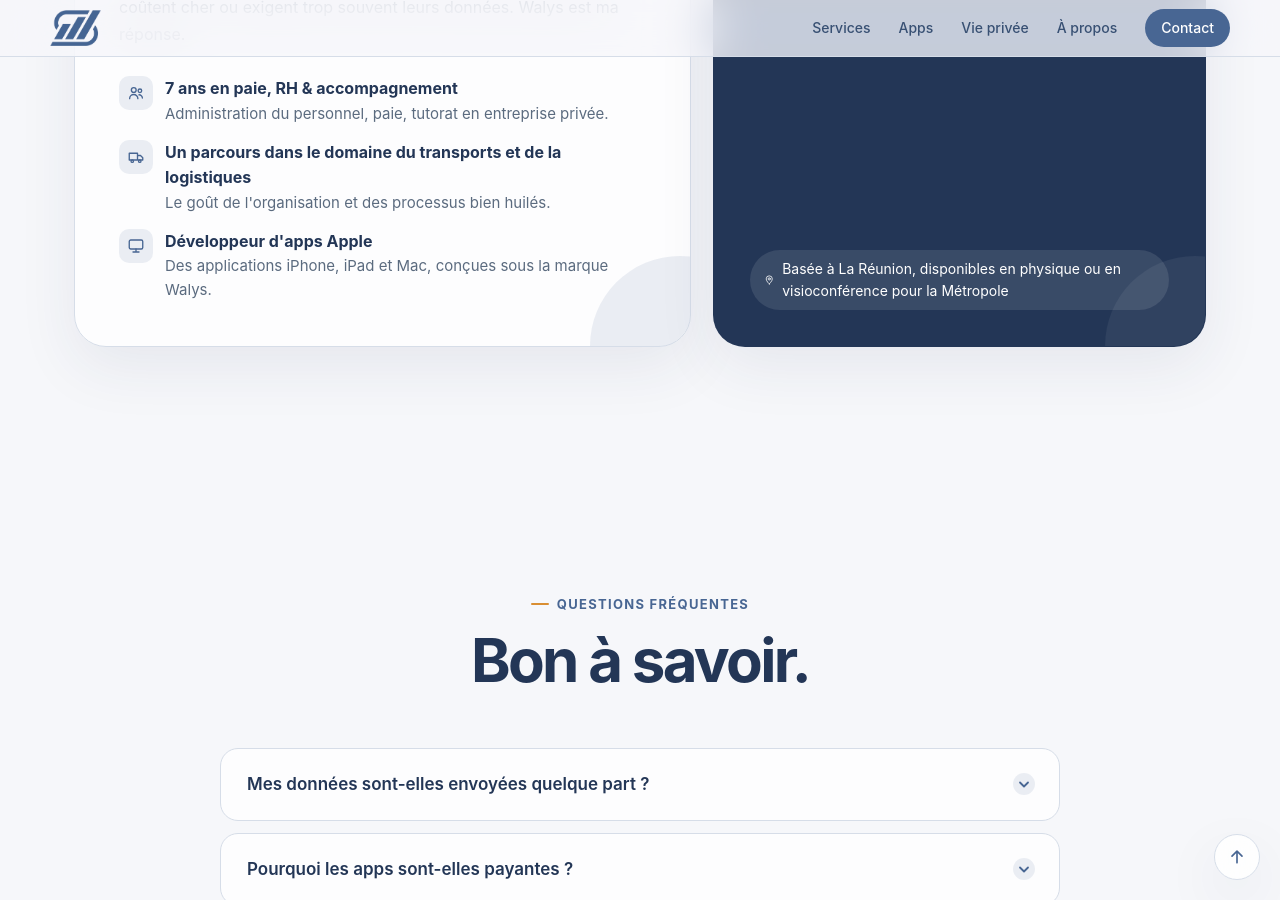
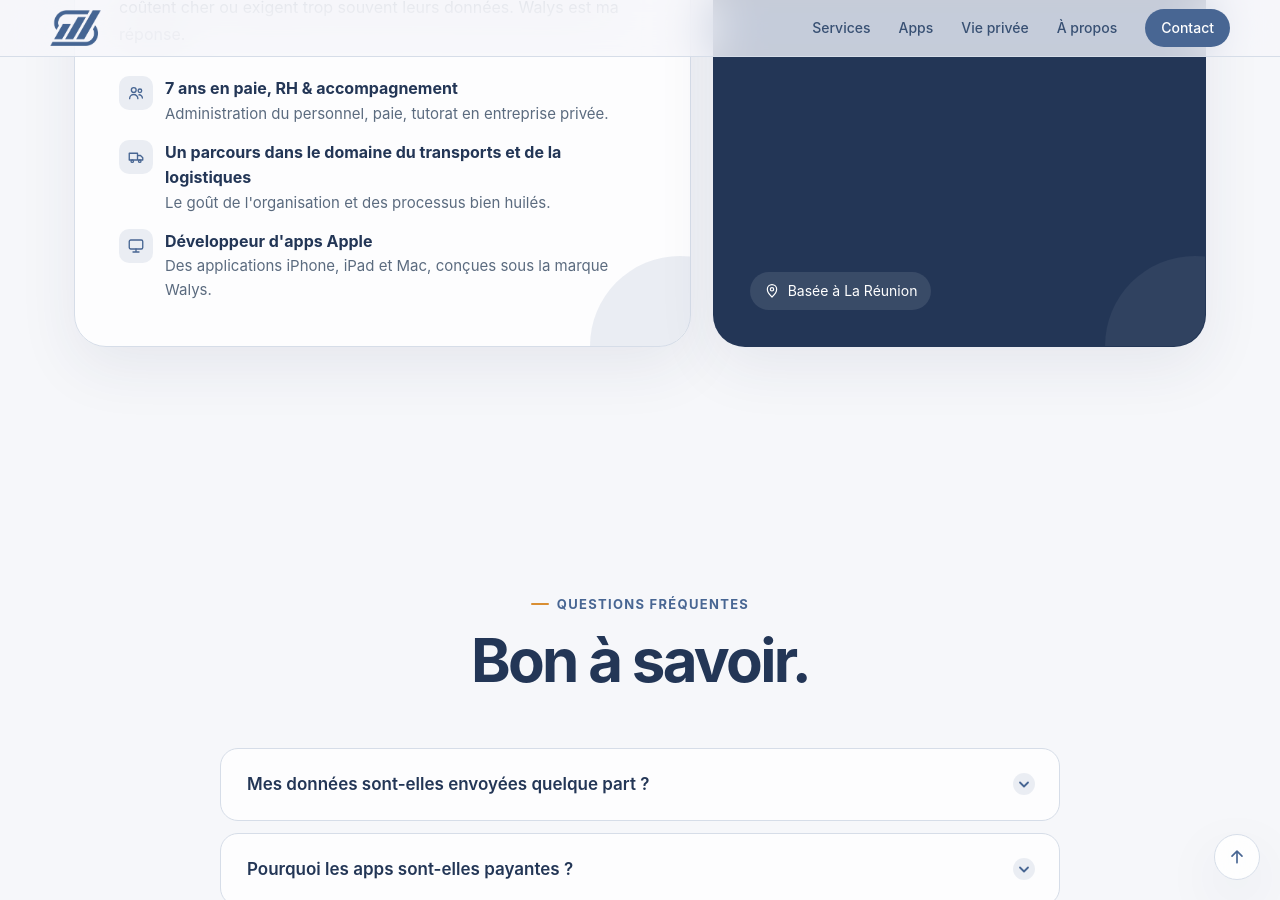
Before and after one commit to Walys-fr/walys-fr.github.io, a Jekyll site: the page built from index.html, in a window 1280 px wide and 900 px high, scrolled down 7010 px. Built offline with Jekyll 4.4.1, drawn with Linux system fonts in a browser that asks for light colours.

Commit message:
Update _data/accueil.yml (via Pages CMS)

```diff
--- a/_data/accueil.yml
+++ b/_data/accueil.yml
@@ -96,8 +96,7 @@ a_propos:
     elles doivent être : chez vous."
   citation_suite: Des outils conçus pour répondre à de vrais besoins, et
     s'intégrer naturellement dans le quotidien.
-  localisation: "Basée à La Réunion, disponibles en physique ou en visioconférence
-    pour la Métropole "
+  localisation: Basée à La Réunion
 faq:
   - question: Mes données sont-elles envoyées quelque part ?
     reponse: Non. Les apps Walys enregistrent vos informations uniquement sur votre
```
